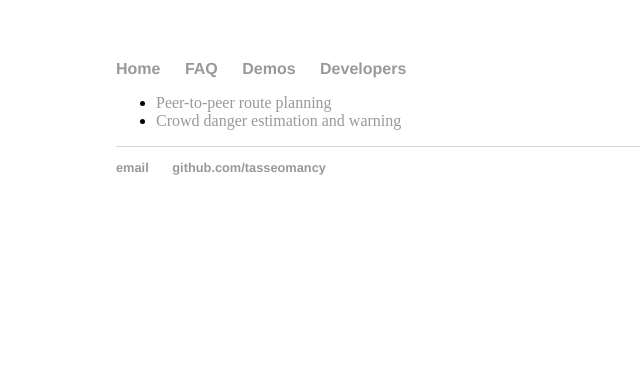
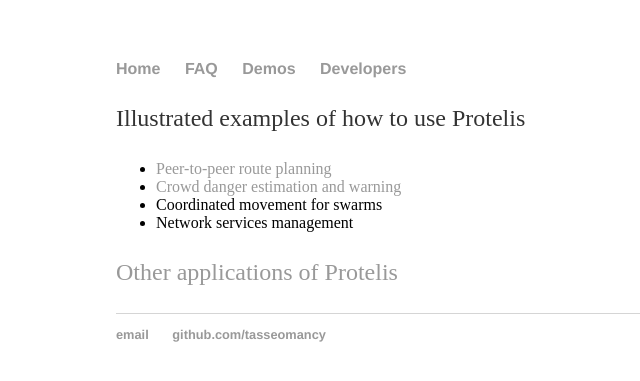
Before and after one commit to tasseomancy/tasseomancy.github.io, a Jekyll site: the page built from _posts/2018-02-09-demos.md, in a window 1280 px wide. Shown: the top 381 px of the page, without its empty margins (76-716 px from the left). Built offline with Jekyll 4.4.1, drawn with Linux system fonts in a browser that asks for light colours.

Commit message:
Update 2018-02-09-demos.md

```diff
--- a/_posts/2018-02-09-demos.md
+++ b/_posts/2018-02-09-demos.md
@@ -2,5 +2,10 @@
 layout: default
 title: Demonstrations and Examples
 ---
+Illustrated examples of how to use Protelis
 * <a href="/2018/02/07/peer-to-peer-route-planning.html">Peer-to-peer route planning</a>
 * <a href="/2018/02/09/crowd-warning.html">Crowd danger estimation and warning</a>
+* Coordinated movement for swarms
+* Network services management
+
+<a href="/2018/01/31/toc-faqs.html#what-have-people-done-with-protelis">Other applications of Protelis</a>
```
